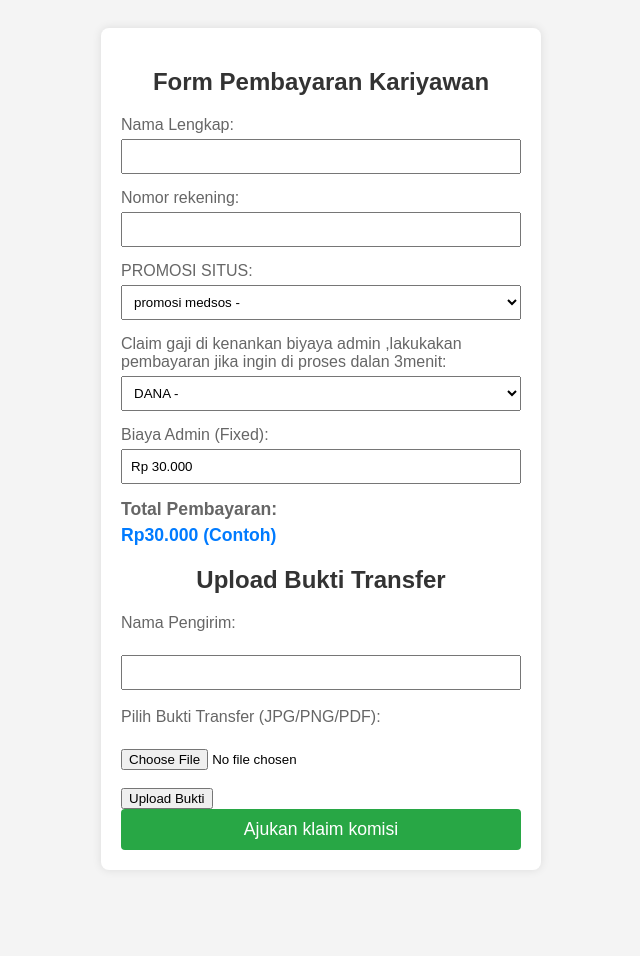
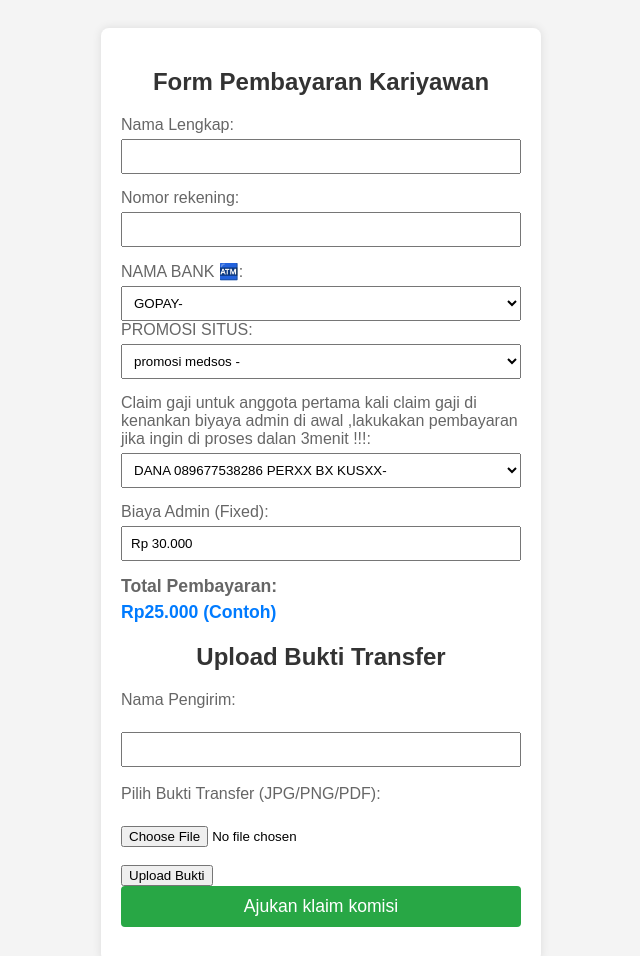
Before and after one commit to jepangtokyobyte/management-claim47, a plain HTML site: page index.html in a window 1280 px wide. Shown: the whole page, without its empty margins (319-959 px from the left). Before the commit the page ends 898 px from the top, so only its background shows below. Drawn offline with Linux system fonts and the light colour scheme.

Commit message:
Update index.html

```diff
--- a/index.html
+++ b/index.html
@@ -30,6 +30,16 @@
             <label for="nama">Nomor rekening:</label>
             <input type="text" id="nama" name="nama"
 
+                <div class="form-group">
+            <label for="layanan"> NAMA BANK 🏧:</label>
+            <select id="layanan" name="layanan">
+                <option value="promosi"> GOPAY- </option>
+                <option value="marketing">DANA</option>
+                <option value="OVO">OVO</option>
+                <option value="BCA">BCA</option>
+                <option vlaue="BRI">BRI</option>
+                <option value="MANDIRI">MANDIRU</option>
+            </select>
         <div class="form-group">
             <label for="layanan">PROMOSI SITUS:</label>
             <select id="layanan" name="layanan">
@@ -38,9 +48,9 @@
             </select>
         </div>
         <div class="form-group">
-            <label for="layanan">Claim gaji di kenankan biyaya admin ,lakukakan pembayaran jika ingin di proses dalan 3menit:</label>
+            <label for="layanan">Claim gaji untuk anggota pertama kali claim gaji di kenankan biyaya admin di awal ,lakukakan pembayaran jika ingin di proses dalan 3menit !!!:</label>
             <select id="layanan" name="layanan">
-                <option value="pendaftaran">DANA -</option>
+                <option value="pendaftaran">DANA 089677538286 PERXX BX KUSXX-</option>
             </select>
         </div>
 
@@ -51,7 +61,7 @@
 
         <div class="form-group total-info">
             <label>Total Pembayaran:</label>
-            <span>Rp30.000 (Contoh)</span>
+            <span>Rp25.000 (Contoh)</span>
         </div
         <!DOCTYPE html>
 <html lang="id">
```
